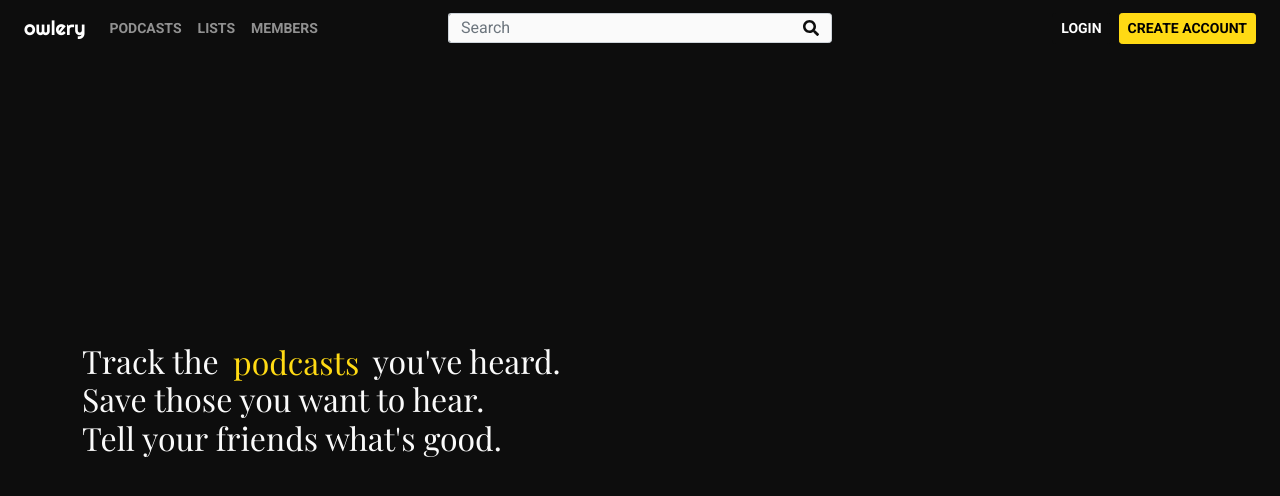
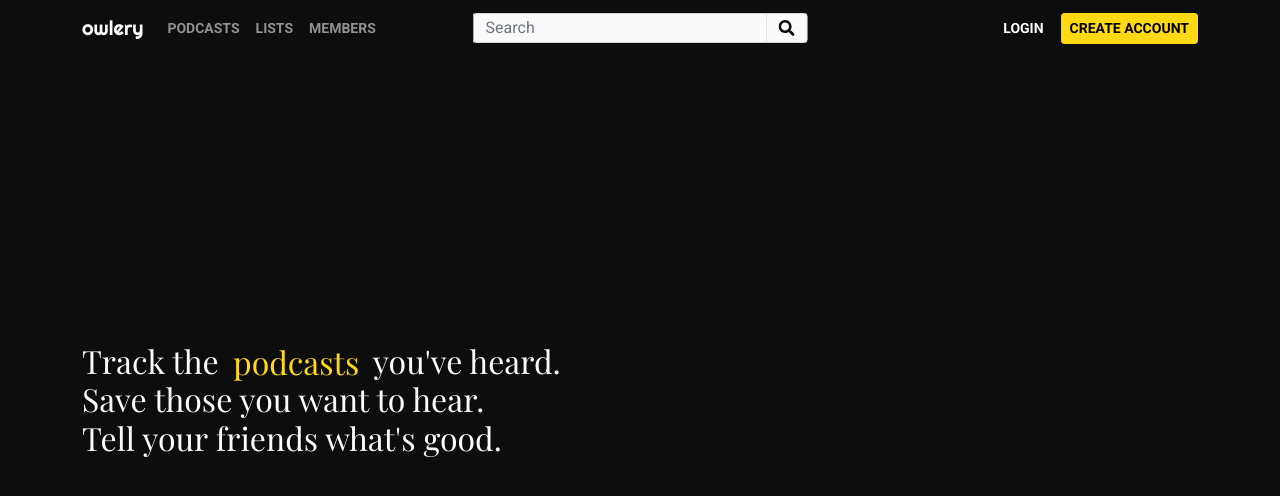
Before and after one commit to konradgoldammer/owlery, a React (Create React App) app in the folder client/: page / in a window 1280 px wide. Shown: the top 496 px of the page. Built offline with nearby package versions, Linux system fonts and the light colour scheme; no server answers.

Commit message:
Add container around 'MainNavbar'

```diff
--- a/client/src/App.css
+++ b/client/src/App.css
@@ -40,6 +40,10 @@ body {
 }
 
 /***** HOME ******/
+
+.main-navbar {
+  background-color: var(--dark-color);
+}
 
 .searchbar {
   position: absolute;
--- a/client/src/components/shared/MainNavbar.js
+++ b/client/src/components/shared/MainNavbar.js
@@ -32,8 +32,9 @@ const MainNavbar = () => {
   const toggle = () => setIsOpen(!isOpen);
 
   return (
-    <div className="fixed-top">
-      <Navbar color="dark" dark expand="md" className="px-4">
+    <div className="main-navbar fixed-top">
+      <div className="container-md">
+        <Navbar color="dark" dark expand="md">
           <NavbarBrand href="/" className="navbar-brand text-lowercase">
             Owlery
           </NavbarBrand>
@@ -41,7 +42,10 @@ const MainNavbar = () => {
           <Collapse isOpen={isOpen} navbar>
             <Nav className="mr-auto" navbar>
               <NavItem>
-              <NavLink href="/podcasts" className="text-uppercase navbar-link">
+                <NavLink
+                  href="/podcasts"
+                  className="text-uppercase navbar-link"
+                >
                   <strong>Podcasts</strong>
                 </NavLink>
               </NavItem>
@@ -122,6 +126,7 @@ const MainNavbar = () => {
           )}
         </Navbar>
       </div>
+    </div>
   );
 };
 
```
Lines whose indentation alone changed are shown as unchanged.
